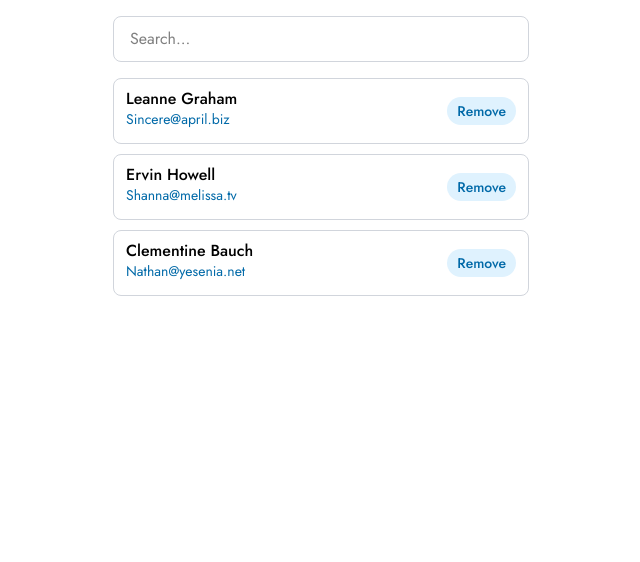
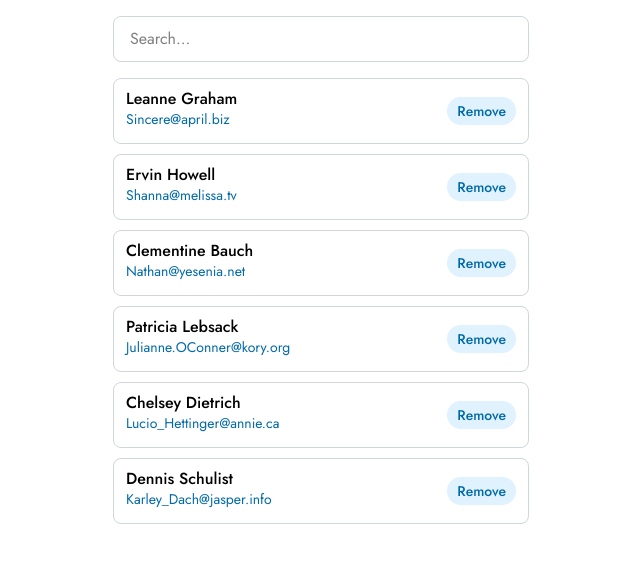
Before and after one commit to kacMadushan/r19-demo-app, a React (Vite) app: page / in a window 1280 px wide. Shown: the top 562 px of the page, without its empty margins (319-959 px from the left). Built offline with nearby package versions, Linux system fonts and the light colour scheme.

Commit message:
Update search filter

```diff
--- a/src/App.tsx
+++ b/src/App.tsx
@@ -1,4 +1,4 @@
-import { useState, type ChangeEvent } from 'react';
+import { useMemo, useState, type ChangeEvent } from 'react';
 import type { User } from './types';
 
 const App = () => {
@@ -6,6 +6,9 @@ const App = () => {
     { id: '1', name: 'Leanne Graham', email: 'Sincere@april.biz' },
     { id: '2', name: 'Ervin Howell', email: 'Shanna@melissa.tv' },
     { id: '3', name: 'Clementine Bauch', email: 'Nathan@yesenia.net' },
+    { id: '4', name: 'Patricia Lebsack', email: 'Julianne.OConner@kory.org' },
+    { id: '5', name: 'Chelsey Dietrich', email: 'Lucio_Hettinger@annie.ca' },
+    { id: '6', name: 'Dennis Schulist', email: 'Karley_Dach@jasper.info' },
   ]);
   const [query, setQuery] = useState<string>('');
 
@@ -22,6 +25,39 @@ const App = () => {
   };
 
   //   filtered users by search query
+  const filteredUsers = useMemo(() => {
+    return users.filter((user: User) =>
+      user.name.toLowerCase().includes(query.toLowerCase()),
+    );
+  }, [users, query]);
+
+  // render user list
+  const renderUsers =
+    filteredUsers.length > 0 ? (
+      <ul className="flex flex-col gap-y-2.5">
+        {filteredUsers.map((user) => (
+          <li
+            key={user.id}
+            className="flex items-center justify-between rounded-lg border border-gray-300 p-3"
+          >
+            <div>
+              <h4 className="leading-4 font-medium">{user.name}</h4>
+              <span className="text-sm text-sky-700">{user.email}</span>
+            </div>
+            <button
+              className="cursor-pointer rounded-full bg-sky-100 px-2.5 py-1 text-sm font-medium text-sky-700"
+              onClick={() => handleUserRemove(user.id)}
+            >
+              Remove
+            </button>
+          </li>
+        ))}
+      </ul>
+    ) : (
+      <div className="text-center text-sm text-gray-600">
+        Did not match. Please search again.
+      </div>
+    );
 
   return (
     <div className="min-h-screen">
@@ -36,25 +72,7 @@ const App = () => {
               onChange={handleSearchOnChange}
             />
           </div>
-          <ul className="flex flex-col gap-y-2.5">
-            {users.map((user) => (
-              <li
-                key={user.id}
-                className="flex items-center justify-between rounded-lg border border-gray-300 p-3"
-              >
-                <div>
-                  <h4 className="leading-4 font-medium">{user.name}</h4>
-                  <span className="text-sm text-sky-700">{user.email}</span>
-                </div>
-                <button
-                  className="cursor-pointer rounded-full bg-sky-100 px-2.5 py-1 text-sm font-medium text-sky-700"
-                  onClick={() => handleUserRemove(user.id)}
-                >
-                  Remove
-                </button>
-              </li>
-            ))}
-          </ul>
+          <div>{renderUsers}</div>
         </div>
       </div>
     </div>
```
